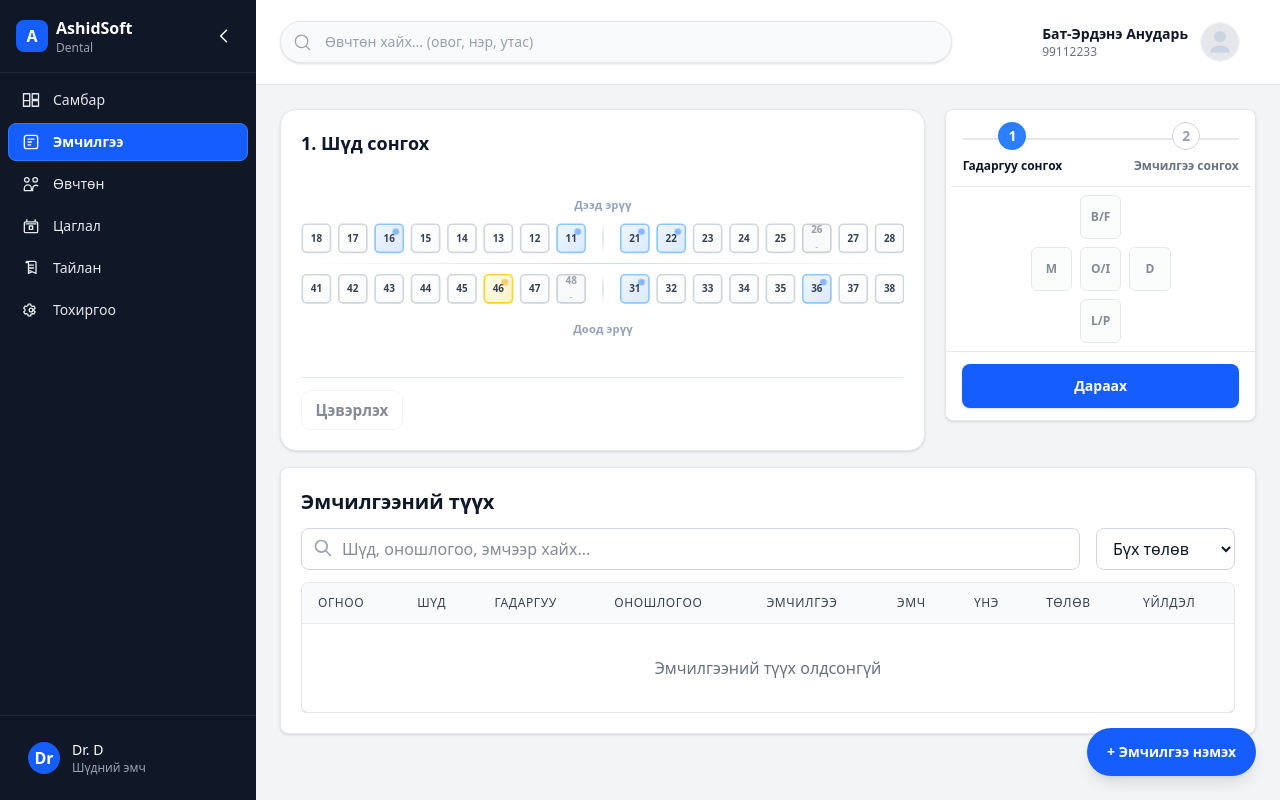
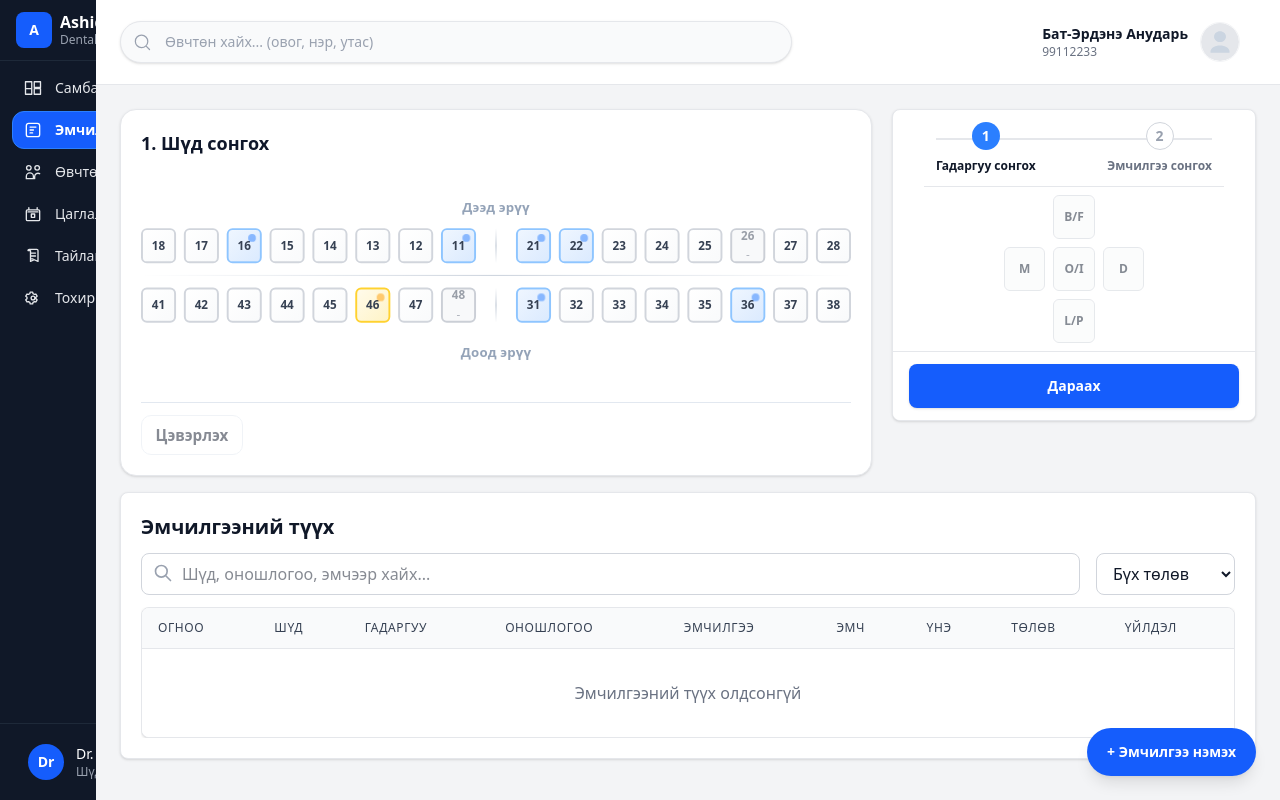
Before and after one commit to khishigtogtokh321/Codexwebapp, a Vue app: page / in a window 1280 px wide. Built offline with nearby package versions, Linux system fonts and the light colour scheme.

Commit message:
new commit

```diff
--- a/src/components/layout/SideNav.vue
+++ b/src/components/layout/SideNav.vue
@@ -14,9 +14,13 @@ const props = defineProps({
     type: Boolean,
     default: true,
   },
+  isPinned: {
+    type: Boolean,
+    default: false,
+  },
 })
 
-const emit = defineEmits(['toggle', 'navigate'])
+const emit = defineEmits(['toggle', 'navigate', 'toggle-pin'])
 
 const iconPaths = {
   dashboard: 'M3 4.5h7.5v15H3v-15zm10.5 0H21v6.75h-7.5V4.5zm0 8.25H21v6.75h-7.5v-6.75zM3 12.75h7.5v6.75H3v-6.75z',
@@ -84,50 +88,62 @@ onBeforeUnmount(() => {
 </script>
 
 <template>
-  <div class="h-full flex flex-col bg-gray-900 text-white transition-all duration-300">
-    <div
-      class="p-3 sm:p-4 border-b border-gray-800 flex items-center"
-      :class="props.isCollapsed ? 'justify-center' : 'justify-between'"
-    >
+  <div class="relative flex h-full flex-col overflow-hidden rounded-r-2xl bg-gray-900 text-white shadow-xl transition-all duration-300">
+    <div class="flex items-center border-b border-gray-800 px-3 py-3 sm:px-4" :class="props.isCollapsed ? 'justify-center' : 'justify-between'">
       <div class="flex items-center gap-2">
-        <div class="bg-blue-600 w-8 h-8 flex items-center justify-center rounded-lg font-bold">A</div>
-        <div v-if="!props.isCollapsed">
-          <h1 class="text-base font-bold">AshidSoft</h1>
+        <div class="flex h-9 w-9 items-center justify-center rounded-lg bg-blue-600 text-sm font-bold">A</div>
+        <div v-if="!props.isCollapsed" class="transition-opacity duration-200">
+          <h1 class="text-base font-bold leading-tight">AshidSoft</h1>
           <p class="text-xs text-gray-400">Dental</p>
         </div>
       </div>
 
+      <div v-if="props.allowCollapse" class="flex items-center gap-2" :class="props.isCollapsed ? 'hidden' : ''">
         <button
-        v-if="props.allowCollapse"
           type="button"
-        class="p-1.5 rounded-md hover:bg-gray-800 transition-colors focus:outline-none focus:ring-2 focus:ring-blue-500"
-        @click="emit('toggle')"
+          class="inline-flex h-9 w-9 items-center justify-center rounded-md text-gray-200 transition hover:bg-gray-800 focus:outline-none focus:ring-2 focus:ring-blue-500"
+          :aria-pressed="props.isPinned"
+          aria-label="Toggle pin"
+          @click.stop="emit('toggle-pin')"
         >
-        <svg
-          class="h-5 w-5 text-white transition-transform duration-200"
-          :class="props.isCollapsed ? 'rotate-180' : ''"
-          viewBox="0 0 24 24"
-          fill="none"
-          stroke="currentColor"
-          stroke-width="1.8"
+          <svg class="h-5 w-5" viewBox="0 0 24 24" fill="none" stroke="currentColor" stroke-width="1.6">
+            <path
+              stroke-linecap="round"
+              stroke-linejoin="round"
+              d="m8.25 10.75 7.5-4.5V6a1.5 1.5 0 0 1 1.5 1.5v5.19a2 2 0 0 1-.59 1.41l-1.27 1.27a1 1 0 0 1-.7.29H12.5l-1.5 3-1-3H8.25"
+            />
+          </svg>
+        </button>
+
+        <button
+          type="button"
+          class="inline-flex h-9 w-9 items-center justify-center rounded-md text-gray-200 transition hover:bg-gray-800 focus:outline-none focus:ring-2 focus:ring-blue-500"
+          aria-label="Collapse sidebar"
+          @click.stop="emit('toggle')"
         >
+          <svg class="h-5 w-5" viewBox="0 0 24 24" fill="none" stroke="currentColor" stroke-width="1.8">
             <path stroke-linecap="round" stroke-linejoin="round" d="m15 19-7-7 7-7" />
           </svg>
         </button>
       </div>
+    </div>
 
-    <nav class="flex-1 p-2 space-y-1">
+    <nav class="flex-1 space-y-1 px-2 py-2 sm:px-3">
       <button
         v-for="item in navItems"
         :key="item.id"
         :title="props.isCollapsed ? item.label : ''"
         :aria-label="item.label"
-        class="w-full flex items-center rounded-lg px-2.5 sm:px-3 py-2 border transition-all duration-200 focus:outline-none focus:ring-2 focus:ring-blue-500 focus:ring-offset-0"
-        :class="[props.isCollapsed ? 'justify-center' : 'gap-3', highlightClass(item.id)]"
+        class="group/nav-item relative flex w-full items-center rounded-xl border px-2.5 py-2 text-left transition-all duration-200 focus:outline-none focus:ring-2 focus:ring-blue-500 focus:ring-offset-0"
+        :class="[
+          props.isCollapsed ? 'flex-col gap-1 text-[11px]' : 'gap-3',
+          props.isCollapsed ? 'px-2 py-3 text-center' : '',
+          highlightClass(item.id),
+        ]"
         @click="handleSelect(item.id)"
       >
         <svg
-          class="h-5 w-5"
+          class="h-5 w-5 shrink-0"
           viewBox="0 0 24 24"
           fill="none"
           stroke="currentColor"
@@ -140,20 +156,26 @@ onBeforeUnmount(() => {
             stroke-linejoin="round"
           />
         </svg>
-        <span v-if="!props.isCollapsed" class="text-sm">{{ item.label }}</span>
+        <span
+          class="truncate text-sm transition-all duration-200"
+          :class="props.isCollapsed ? 'text-[11px] leading-tight' : ''"
+        >
+          {{ item.label }}
+        </span>
       </button>
     </nav>
 
-    <div class="p-3 sm:p-4 border-t border-gray-800" :class="props.isCollapsed ? 'text-center' : ''">
+    <div class="border-t border-gray-800 px-3 py-3 sm:px-4" :class="props.isCollapsed ? 'text-center' : ''">
       <div
-        class="flex items-center rounded-lg px-3 py-2 hover:bg-gray-800 cursor-pointer transition-all"
-        :class="props.isCollapsed ? 'justify-center' : 'gap-3'"
+        class="flex items-center rounded-xl px-3 py-2 transition-all hover:bg-gray-800"
+        :class="props.isCollapsed ? 'flex-col gap-1' : 'gap-3'"
       >
-        <div class="bg-blue-600 w-8 h-8 flex items-center justify-center rounded-full font-bold">Dr</div>
-        <div v-if="!props.isCollapsed">
+        <div class="flex h-9 w-9 items-center justify-center rounded-full bg-blue-600 text-sm font-bold">Dr</div>
+        <div v-if="!props.isCollapsed" class="transition-opacity duration-200">
           <p class="text-sm font-medium">Dr. D</p>
           <p class="text-xs text-gray-400">Шүдний эмч</p>
         </div>
+        <span v-else class="text-[11px] text-gray-300">Dr. D</span>
       </div>
     </div>
   </div>
--- a/src/views/PatientView.vue
+++ b/src/views/PatientView.vue
@@ -1,5 +1,5 @@
 <script setup>
-import { reactive, ref } from 'vue'
+import { computed, onBeforeUnmount, onMounted, reactive, ref, watch } from 'vue'
 import TopBar from '@/components/clinic/TopBar.vue'
 import PatientProfileCard from '@/components/clinic/PatientProfileCard.vue'
 import PatientHealthWarnings from '@/components/clinic/PatientHealthWarnings.vue'
@@ -127,9 +127,11 @@ const sidebarState = reactive({
   selectedTreatmentTypes: [],
   treatmentDisabled: false,
 })
-
-const isCollapsed = ref(false)
-const isMobileNavOpen = ref(false)
+const hovered = ref(false)
+const pinned = ref(false)
+const drawerOpen = ref(false)
+const isLgUp = ref(false)
+const desktopExpanded = computed(() => isLgUp.value && (hovered.value || pinned.value))
 
 function toggleSidebar() {
   showSidebar.value = !showSidebar.value
@@ -164,23 +166,64 @@ function handleAddTreatment() {
 }
 
 function toggleNav() {
-  isCollapsed.value = !isCollapsed.value
+  pinned.value = !pinned.value
 }
 
 function openMobileNav() {
-  isMobileNavOpen.value = true
+  drawerOpen.value = true
 }
 
 function closeMobileNav() {
-  isMobileNavOpen.value = false
+  drawerOpen.value = false
 }
 
 function handleNavigate(id) {
   window.location.hash = `#${id}`
-  if (isMobileNavOpen.value) {
+  if (drawerOpen.value) {
     closeMobileNav()
   }
 }
+
+const handleEsc = (event) => {
+  if (event.key === 'Escape' && drawerOpen.value) {
+    closeMobileNav()
+  }
+}
+
+let mediaQuery
+
+const updateBreakpoint = () => {
+  if (typeof window === 'undefined') return
+  if (!mediaQuery) {
+    mediaQuery = window.matchMedia('(min-width: 1024px)')
+  }
+  isLgUp.value = mediaQuery?.matches || false
+  if (mediaQuery?.matches) {
+    drawerOpen.value = false
+  }
+}
+
+onMounted(() => {
+  updateBreakpoint()
+  mediaQuery?.addEventListener('change', updateBreakpoint)
+  window.addEventListener('keydown', handleEsc)
+})
+
+onBeforeUnmount(() => {
+  mediaQuery?.removeEventListener('change', updateBreakpoint)
+  window.removeEventListener('keydown', handleEsc)
+})
+
+watch(
+  () => drawerOpen.value,
+  (open) => {
+    const html = document.documentElement
+    const body = document.body
+    if (!html || !body) return
+    html.classList.toggle('overflow-hidden', open)
+    body.classList.toggle('overflow-hidden', open)
+  },
+)
 
 function handleOpenDetail(payload) {
   detailItem.value = payload?.item ? { ...payload.item } : null
@@ -239,15 +282,24 @@ function saveDetail() {
 <template>
   <div class="flex min-h-screen bg-slate-50">
     <aside
-      class="relative hidden flex-shrink-0 transition-all duration-300 lg:block"
-      :class="isCollapsed ? 'w-20' : 'w-64'"
+      class="relative hidden flex-shrink-0 lg:block"
+      @mouseenter="hovered = true"
+      @mouseleave="hovered = false"
     >
-      <SideNav
-        :is-collapsed="isCollapsed"
-        active-id="patients"
-        @toggle="toggleNav"
-        @navigate="handleNavigate"
-      />
+      <div class="w-24"></div>
+      <div
+        class="absolute inset-y-0 left-0 transition-all duration-300 ease-in-out"
+        :class="desktopExpanded ? 'w-72' : 'w-24'"
+      >
+        <SideNav
+          :is-collapsed="!desktopExpanded"
+          :is-pinned="pinned"
+          active-id="patients"
+          @toggle="toggleNav"
+          @toggle-pin="toggleNav"
+          @navigate="handleNavigate"
+        />
+      </div>
     </aside>
 
     <div class="flex-1 overflow-hidden">
@@ -256,6 +308,7 @@ function saveDetail() {
           <button
             type="button"
             class="inline-flex h-10 w-10 items-center justify-center rounded-lg border border-gray-200 bg-white text-gray-700 shadow-sm hover:bg-gray-50 focus:outline-none focus:ring-2 focus:ring-emerald-500"
+            aria-label="Open navigation"
             @click="openMobileNav"
           >
             <svg class="h-5 w-5" viewBox="0 0 24 24" fill="none" stroke="currentColor" stroke-width="1.6">
@@ -542,17 +595,31 @@ function saveDetail() {
     </aside>
   </transition>
 
-  <transition name="fade">
+  <Transition
+    enter-active-class="transition-opacity duration-200"
+    leave-active-class="transition-opacity duration-200"
+    enter-from-class="opacity-0"
+    enter-to-class="opacity-100"
+    leave-from-class="opacity-100"
+    leave-to-class="opacity-0"
+  >
     <div
-      v-if="isMobileNavOpen"
+      v-if="drawerOpen"
       class="fixed inset-0 z-40 bg-black/50 lg:hidden"
       @click="closeMobileNav"
     ></div>
-  </transition>
-  <transition name="slide">
+  </Transition>
+  <Transition
+    enter-active-class="transform transition-transform duration-300"
+    leave-active-class="transform transition-transform duration-300"
+    enter-from-class="-translate-x-full"
+    enter-to-class="translate-x-0"
+    leave-from-class="translate-x-0"
+    leave-to-class="-translate-x-full"
+  >
     <div
-      v-if="isMobileNavOpen"
-      class="fixed inset-y-0 left-0 z-50 w-64 bg-white shadow-xl lg:hidden"
+      v-if="drawerOpen"
+      class="fixed inset-y-0 left-0 z-50 w-72 max-w-[90vw] bg-white shadow-2xl lg:hidden"
     >
       <div class="flex items-center justify-between border-b border-gray-200 px-4 py-3">
         <div class="flex items-center gap-2 text-gray-900 font-semibold">
@@ -562,6 +629,7 @@ function saveDetail() {
         <button
           type="button"
           class="rounded-md p-2 text-gray-600 hover:bg-gray-100 focus:outline-none focus:ring-2 focus:ring-emerald-500"
+          aria-label="Close navigation"
           @click="closeMobileNav"
         >
           <svg class="h-5 w-5" viewBox="0 0 24 24" fill="none" stroke="currentColor" stroke-width="1.6">
@@ -569,7 +637,7 @@ function saveDetail() {
           </svg>
         </button>
       </div>
-      <SideNav :is-collapsed="false" active-id="patients" @toggle="closeMobileNav" @navigate="handleNavigate" />
+      <SideNav :is-collapsed="false" :allow-collapse="false" active-id="patients" @toggle="closeMobileNav" @navigate="handleNavigate" />
     </div>
-  </transition>
+  </Transition>
 </template>
--- a/src/views/TreatmentPage.vue
+++ b/src/views/TreatmentPage.vue
@@ -1,5 +1,5 @@
 <script setup>
-import { reactive, computed, ref } from 'vue'
+import { reactive, computed, onBeforeUnmount, onMounted, ref, watch } from 'vue'
 import TopBar from '@/components/layout/TopBar.vue'
 import SideNav from '@/components/layout/SideNav.vue'
 import ToothChart from '@/components/tooth/ToothChart.vue'
@@ -26,13 +26,17 @@ const state = reactive({
 const searchQuery = ref('')
 const statusFilter = ref('all')
 const activePatient = ref(patientService.getDefaultPatient())
-const isCollapsed = ref(false)
-const isMobileNavOpen = ref(false)
+const hovered = ref(false)
+const pinned = ref(false)
+const drawerOpen = ref(false)
+const isLgUp = ref(false)
 const isQuickAddOpen = ref(false)
 
 const quickAddState = reactive({
   selectedTreatments: [],
 })
+
+const desktopExpanded = computed(() => isLgUp.value && (hovered.value || pinned.value))
 
 const { toothStatuses, updateToothStatusFromTreatment } = useToothStatus(mockToothStatuses)
 
@@ -264,47 +268,96 @@ function handlePatientSelected(patient) {
 }
 
 function toggleSidebar() {
-  const isDesktop = typeof window !== 'undefined' && window.matchMedia('(min-width: 1024px)').matches
-  if (!isDesktop) return
-  isCollapsed.value = !isCollapsed.value
+  pinned.value = !pinned.value
 }
 
 function openMobileNav() {
-  isMobileNavOpen.value = true
+  drawerOpen.value = true
 }
 
 function closeMobileNav() {
-  isMobileNavOpen.value = false
+  drawerOpen.value = false
 }
 
 function handleNavigate(id) {
   window.location.hash = `#${id}`
-  if (isMobileNavOpen.value) {
+  if (drawerOpen.value) {
     closeMobileNav()
   }
 }
+
+const handleEsc = (event) => {
+  if (event.key === 'Escape' && drawerOpen.value) {
+    closeMobileNav()
+  }
+}
+
+let mediaQuery
+
+const updateBreakpoint = () => {
+  if (typeof window === 'undefined') return
+  if (!mediaQuery) {
+    mediaQuery = window.matchMedia('(min-width: 1024px)')
+  }
+  isLgUp.value = mediaQuery?.matches || false
+  if (mediaQuery?.matches) {
+    drawerOpen.value = false
+  }
+}
+
+onMounted(() => {
+  updateBreakpoint()
+  mediaQuery?.addEventListener('change', updateBreakpoint)
+  window.addEventListener('keydown', handleEsc)
+})
+
+onBeforeUnmount(() => {
+  mediaQuery?.removeEventListener('change', updateBreakpoint)
+  window.removeEventListener('keydown', handleEsc)
+})
+
+watch(
+  () => drawerOpen.value,
+  (open) => {
+    const html = document.documentElement
+    const body = document.body
+    if (!html || !body) return
+    html.classList.toggle('overflow-hidden', open)
+    body.classList.toggle('overflow-hidden', open)
+  },
+)
 </script>
 
 <template>
   <div class="flex flex-col md:flex-row min-h-screen bg-gray-50 overflow-hidden">
 
     <aside
-      class="relative hidden flex-shrink-0 transition-all duration-300 lg:block"
-      :class="isCollapsed ? 'w-20' : 'w-64'"
+      class="relative hidden flex-shrink-0 lg:block"
+      @mouseenter="hovered = true"
+      @mouseleave="hovered = false"
     >
-      <SideNav
-        :is-collapsed="isCollapsed"
-        active-id="treatments"
-        @toggle="toggleSidebar"
-        @navigate="handleNavigate"
-      />
+      <div class="w-24"></div>
+      <div
+        class="absolute inset-y-0 left-0 transition-all duration-300 ease-in-out"
+        :class="desktopExpanded ? 'w-72' : 'w-24'"
+      >
+        <SideNav
+          :is-collapsed="!desktopExpanded"
+          :is-pinned="pinned"
+          active-id="treatments"
+          @toggle="toggleSidebar"
+          @toggle-pin="toggleSidebar"
+          @navigate="handleNavigate"
+        />
+      </div>
     </aside>
 
-    <div class="flex-1 flex flex-col overflow-hidden relative">
+    <div class="relative flex flex-1 flex-col overflow-hidden">
       <div class="lg:hidden flex items-center gap-2 px-4 py-3 border-b border-gray-200 bg-white">
         <button
           type="button"
           class="inline-flex h-10 w-10 items-center justify-center rounded-lg border border-gray-200 bg-white text-gray-700 shadow-sm hover:bg-gray-50 focus:outline-none focus:ring-2 focus:ring-blue-500"
+          aria-label="Open navigation"
           @click="openMobileNav"
         >
           <svg class="h-5 w-5" viewBox="0 0 24 24" fill="none" stroke="currentColor" stroke-width="1.6">
@@ -394,17 +447,31 @@ function handleNavigate(id) {
       @add="handleQuickAdd"
     />
 
-    <transition name="fade">
+    <Transition
+      enter-active-class="transition-opacity duration-200"
+      leave-active-class="transition-opacity duration-200"
+      enter-from-class="opacity-0"
+      enter-to-class="opacity-100"
+      leave-from-class="opacity-100"
+      leave-to-class="opacity-0"
+    >
       <div
-        v-if="isMobileNavOpen"
+        v-if="drawerOpen"
         class="fixed inset-0 z-40 bg-black/50 lg:hidden"
         @click="closeMobileNav"
       ></div>
-    </transition>
-    <transition name="slide">
+    </Transition>
+    <Transition
+      enter-active-class="transform transition-transform duration-300"
+      leave-active-class="transform transition-transform duration-300"
+      enter-from-class="-translate-x-full"
+      enter-to-class="translate-x-0"
+      leave-from-class="translate-x-0"
+      leave-to-class="-translate-x-full"
+    >
       <div
-        v-if="isMobileNavOpen"
-        class="fixed inset-y-0 left-0 z-50 w-64 bg-gray-900 shadow-xl lg:hidden"
+        v-if="drawerOpen"
+        class="fixed inset-y-0 left-0 z-50 w-72 max-w-[90vw] bg-gray-900 shadow-2xl transition-transform duration-300 lg:hidden"
       >
         <div class="flex items-center justify-between px-4 py-3 border-b border-gray-800">
           <div class="flex items-center gap-2 text-white font-semibold">
@@ -414,6 +481,7 @@ function handleNavigate(id) {
           <button
             type="button"
             class="p-2 rounded-md text-gray-200 hover:bg-gray-800 focus:outline-none focus:ring-2 focus:ring-blue-500"
+            aria-label="Close navigation"
             @click="closeMobileNav"
           >
             <svg class="h-5 w-5" viewBox="0 0 24 24" fill="none" stroke="currentColor" stroke-width="1.6">
@@ -428,6 +496,6 @@ function handleNavigate(id) {
           @navigate="handleNavigate"
         />
       </div>
-    </transition>
+    </Transition>
   </div>
 </template>
```
Lines whose indentation alone changed are shown as unchanged.
